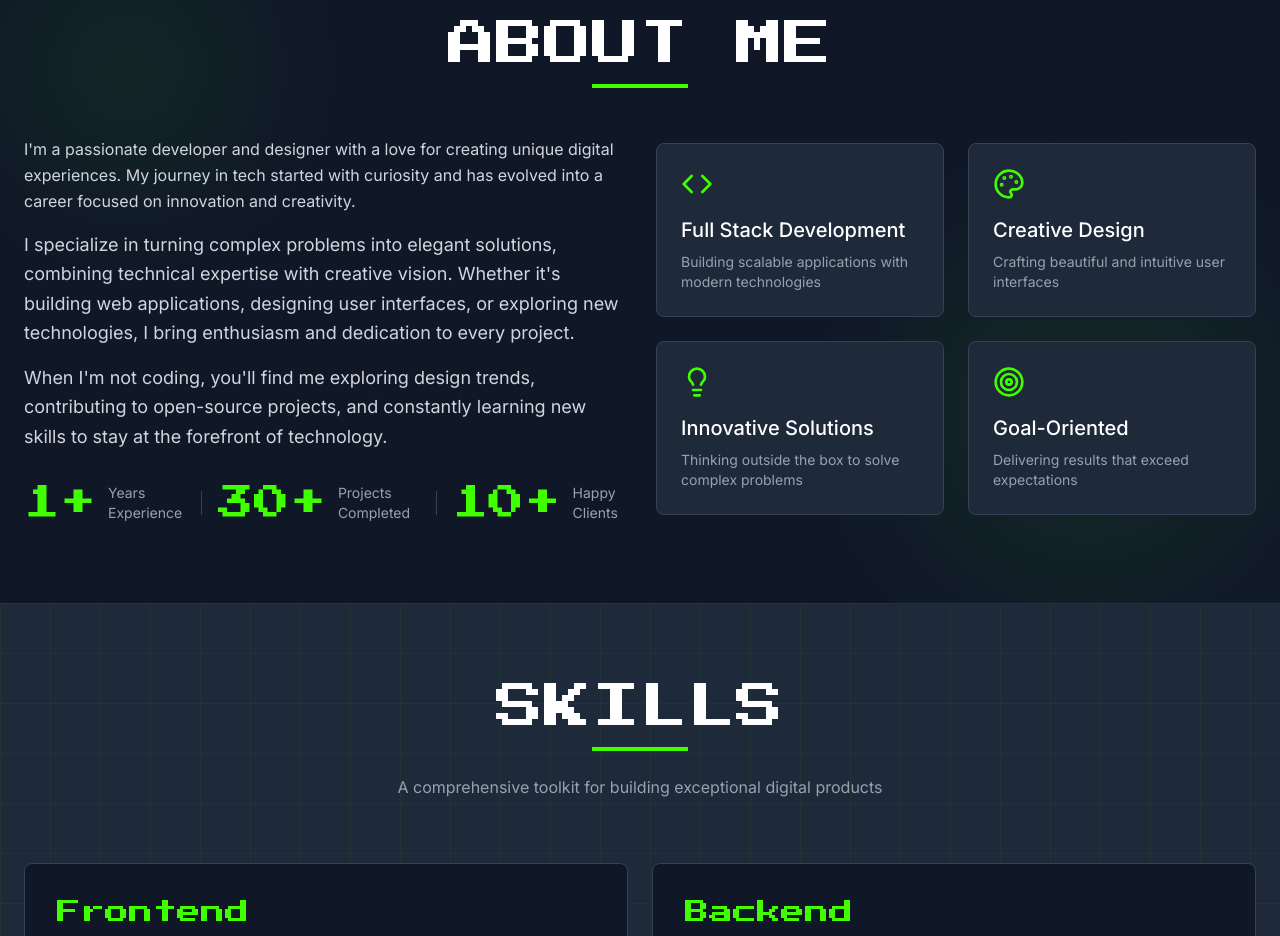
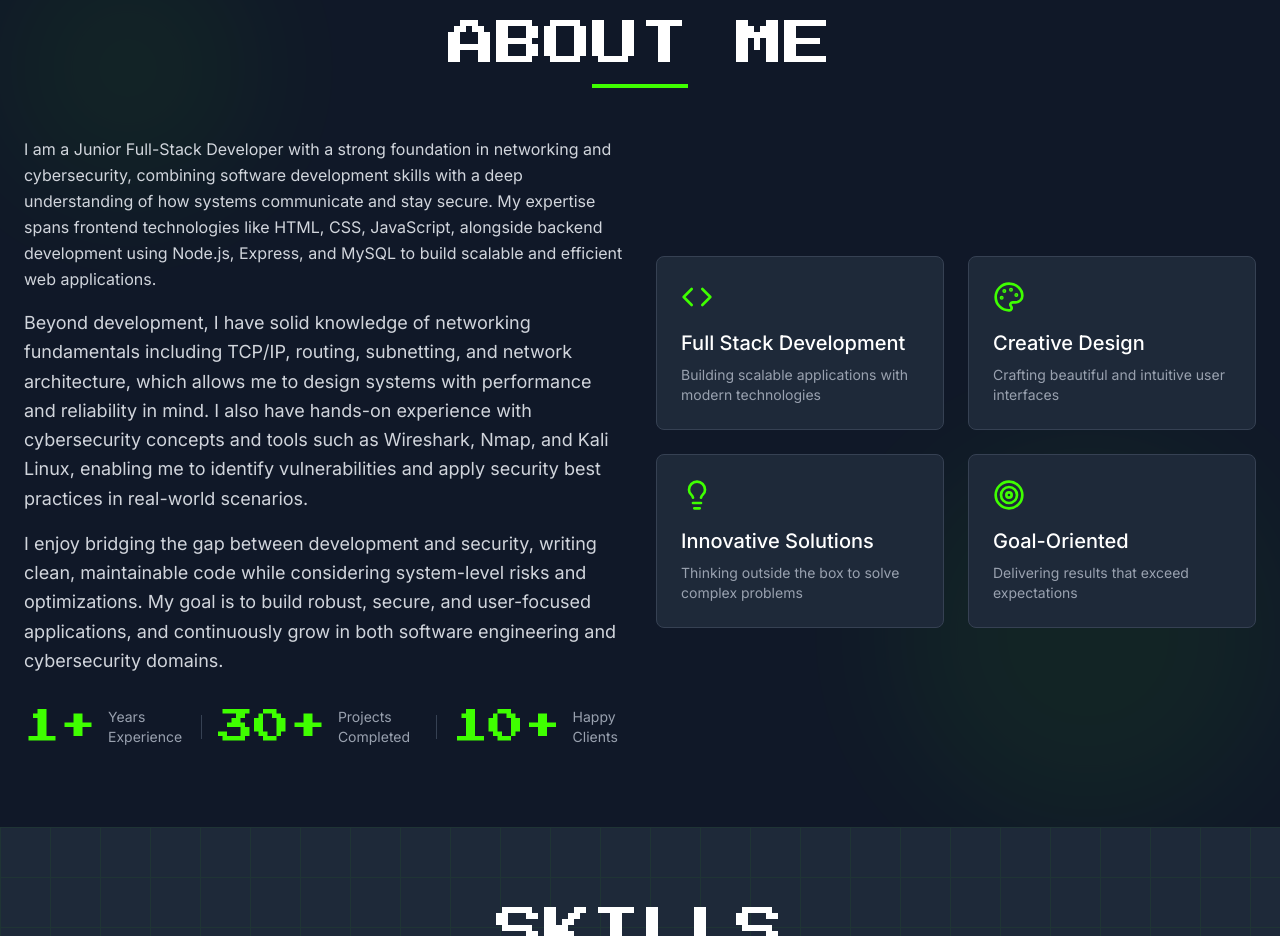
Before and after one commit to md559805/Matt-Razmjoy-Portfolio, a React (Vite) app: page / in a window 1280 px wide. Shown: the part 860-1796 px from the top of the page. Built offline with nearby package versions, Linux system fonts and the light colour scheme.

Commit message:
Update AboutSection.tsx

```diff
--- a/app/components/AboutSection.tsx
+++ b/app/components/AboutSection.tsx
@@ -59,20 +59,13 @@ export function AboutSection() {
             className="space-y-4"
           >
             <p className="text-gray-300 text-base leading-relaxed">
-              I'm a passionate developer and designer with a love for creating unique digital
-              experiences. My journey in tech started with curiosity and has evolved into a
-              career focused on innovation and creativity.
+              I am a Junior Full-Stack Developer with a strong foundation in networking and cybersecurity, combining software development skills with a deep understanding of how systems communicate and stay secure. My expertise spans frontend technologies like HTML, CSS, JavaScript, alongside backend development using Node.js, Express, and MySQL to build scalable and efficient web applications.
             </p>
             <p className="text-gray-300 text-lg leading-relaxed">
-              I specialize in turning complex problems into elegant solutions, combining technical
-              expertise with creative vision. Whether it's building web applications, designing
-              user interfaces, or exploring new technologies, I bring enthusiasm and dedication
-              to every project.
+              Beyond development, I have solid knowledge of networking fundamentals including TCP/IP, routing, subnetting, and network architecture, which allows me to design systems with performance and reliability in mind. I also have hands-on experience with cybersecurity concepts and tools such as Wireshark, Nmap, and Kali Linux, enabling me to identify vulnerabilities and apply security best practices in real-world scenarios.
             </p>
             <p className="text-gray-300 text-lg leading-relaxed">
-              When I'm not coding, you'll find me exploring design trends, contributing to
-              open-source projects, and constantly learning new skills to stay at the forefront
-              of technology.
+              I enjoy bridging the gap between development and security, writing clean, maintainable code while considering system-level risks and optimizations. My goal is to build robust, secure, and user-focused applications, and continuously grow in both software engineering and cybersecurity domains.
             </p>
 
             <div className="flex flex-col sm:flex-row items-start sm:items-center gap-4 pt-4">
```
